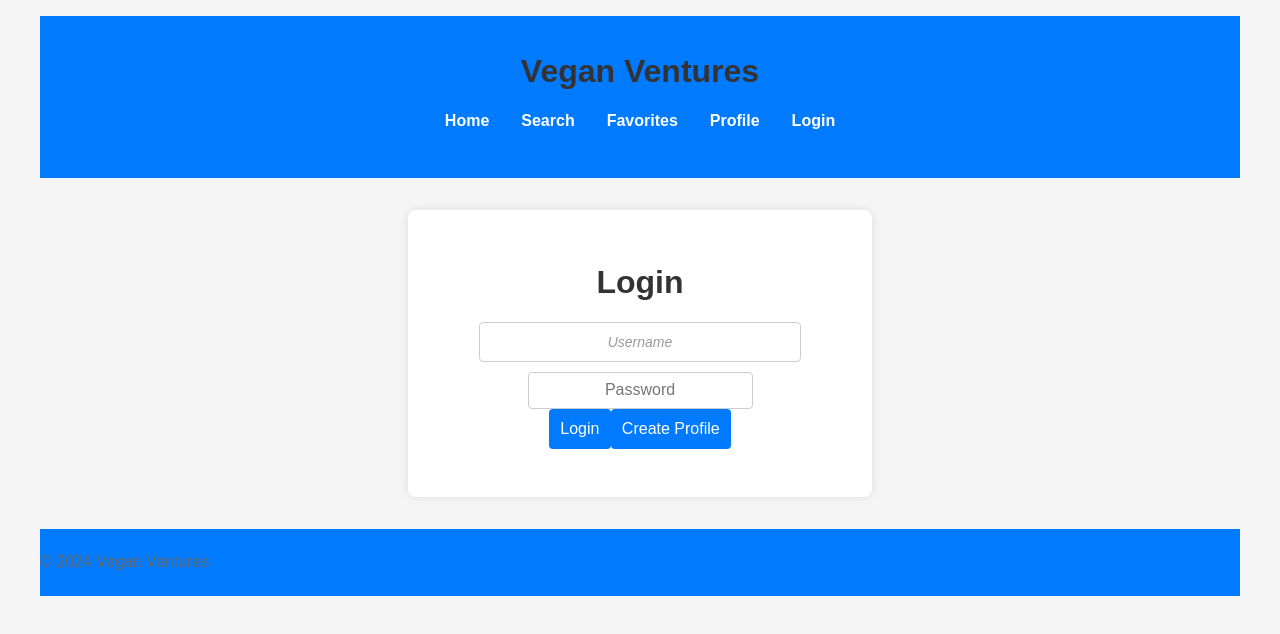
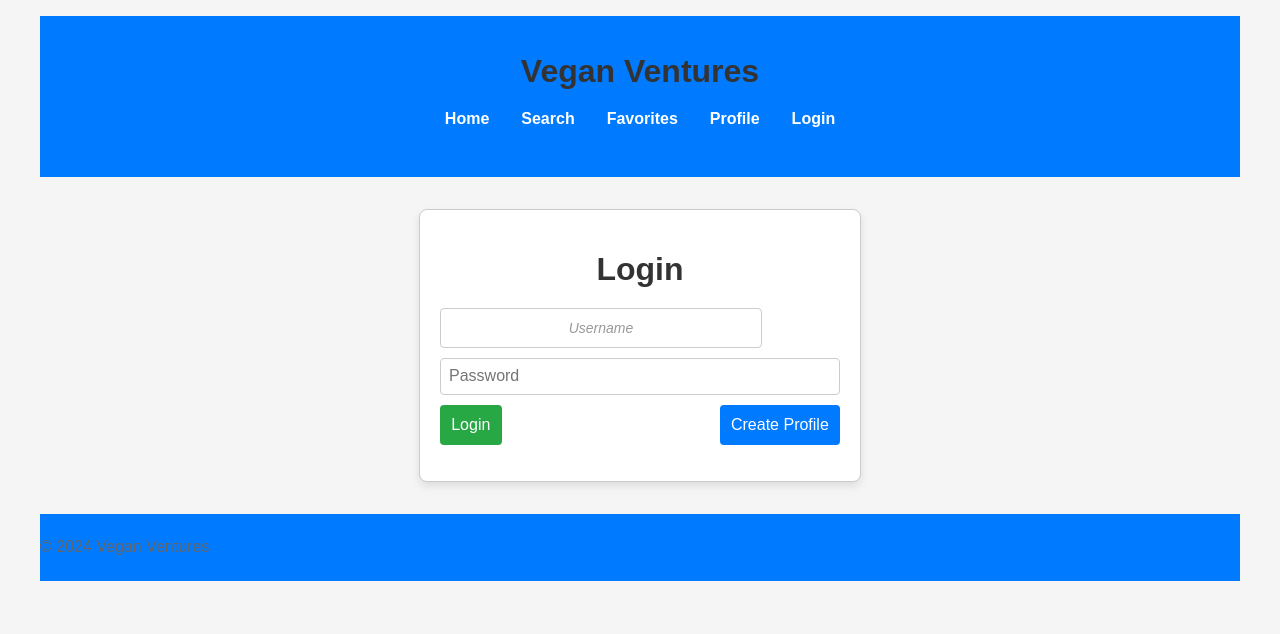
Before and after one commit to Nmsviper93/VeganVentures-Frontend, a React (Create React App) app in the folder Frontend/: page /login in a window 1280 px wide. Shown: the top 634 px of the page. Built offline with nearby package versions, Linux system fonts and the light colour scheme.

Commit message:
Update LoginPage.css

```diff
--- a/Frontend/src/styles/LoginPage.css
+++ b/Frontend/src/styles/LoginPage.css
@@ -1,4 +1,58 @@
 .login-container {
+    max-width: 400px;
+    margin: 0 auto;
+    padding: 20px;
+    border: 1px solid #ccc;
+    border-radius: 8px;
+    box-shadow: 0 4px 8px rgba(0, 0, 0, 0.1);
+    background-color: #fff;
+}
+
+h1 {
+    text-align: center;
+    margin-bottom: 20px;
+}
+
+form {
+    display: flex;
+    flex-direction: column;
+}
+
+input {
+    margin-bottom: 10px;
+    padding: 10px;
+    border: 1px solid #ccc;
+    border-radius: 4px;
+}
+
+.button-container {
+    display: flex;
+    justify-content: space-between;
+}
+
+button {
+    padding: 10px 20px;
+    border: none;
+    border-radius: 4px;
+    cursor: pointer;
+}
+
+button[type="submit"] {
+    background-color: #28a745;
+    color: #fff;
+}
+
+button[type="button"] {
+    background-color: #007bff;
+    color: #fff;
+}
+
+
+
+
+
+
+/* .login-container {
     padding: 2em;
     max-width: 400px;
     margin: auto;
@@ -53,3 +107,4 @@ button:hover {
     color: red;
     text-align: center;
 }
+ */
```
